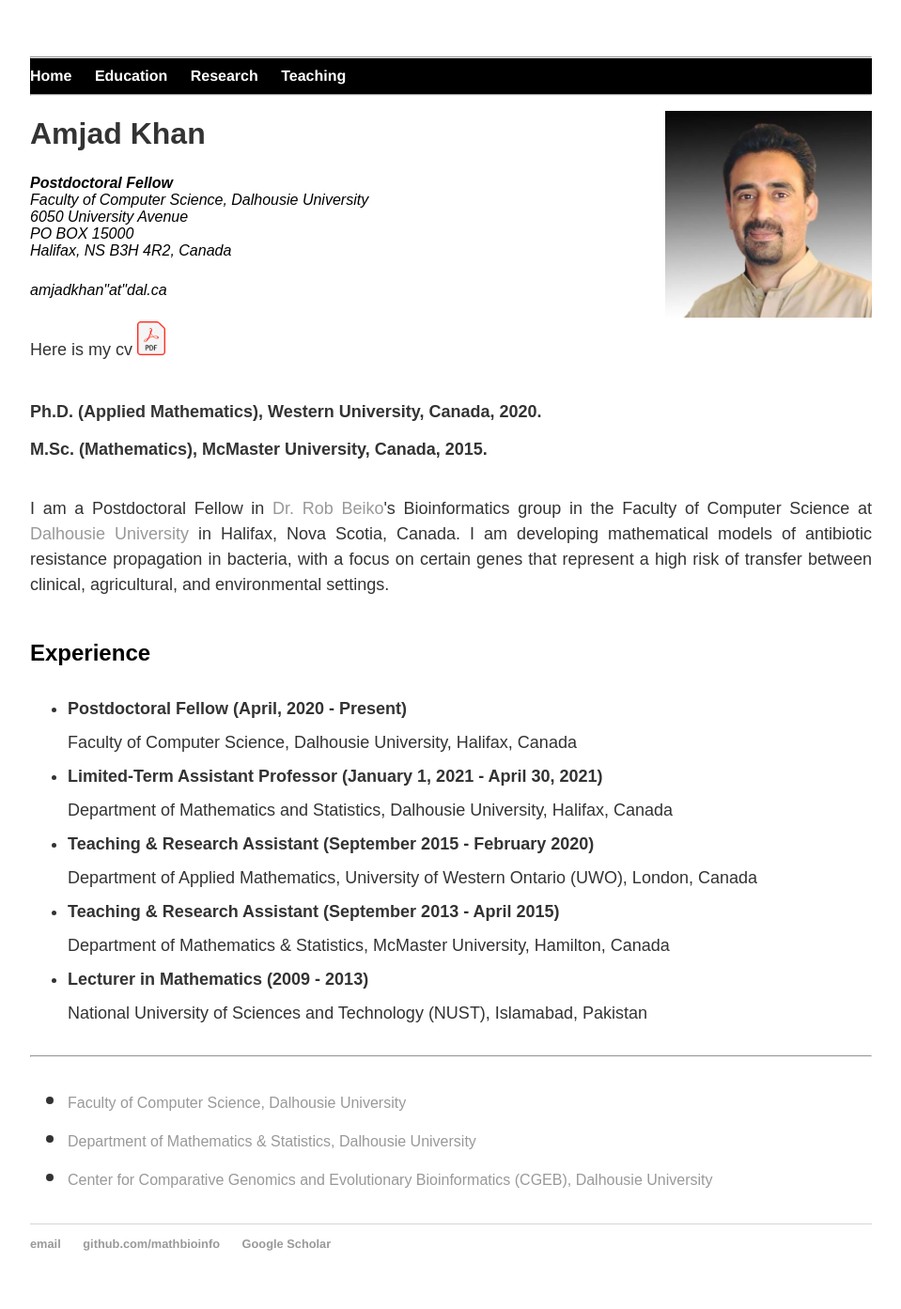
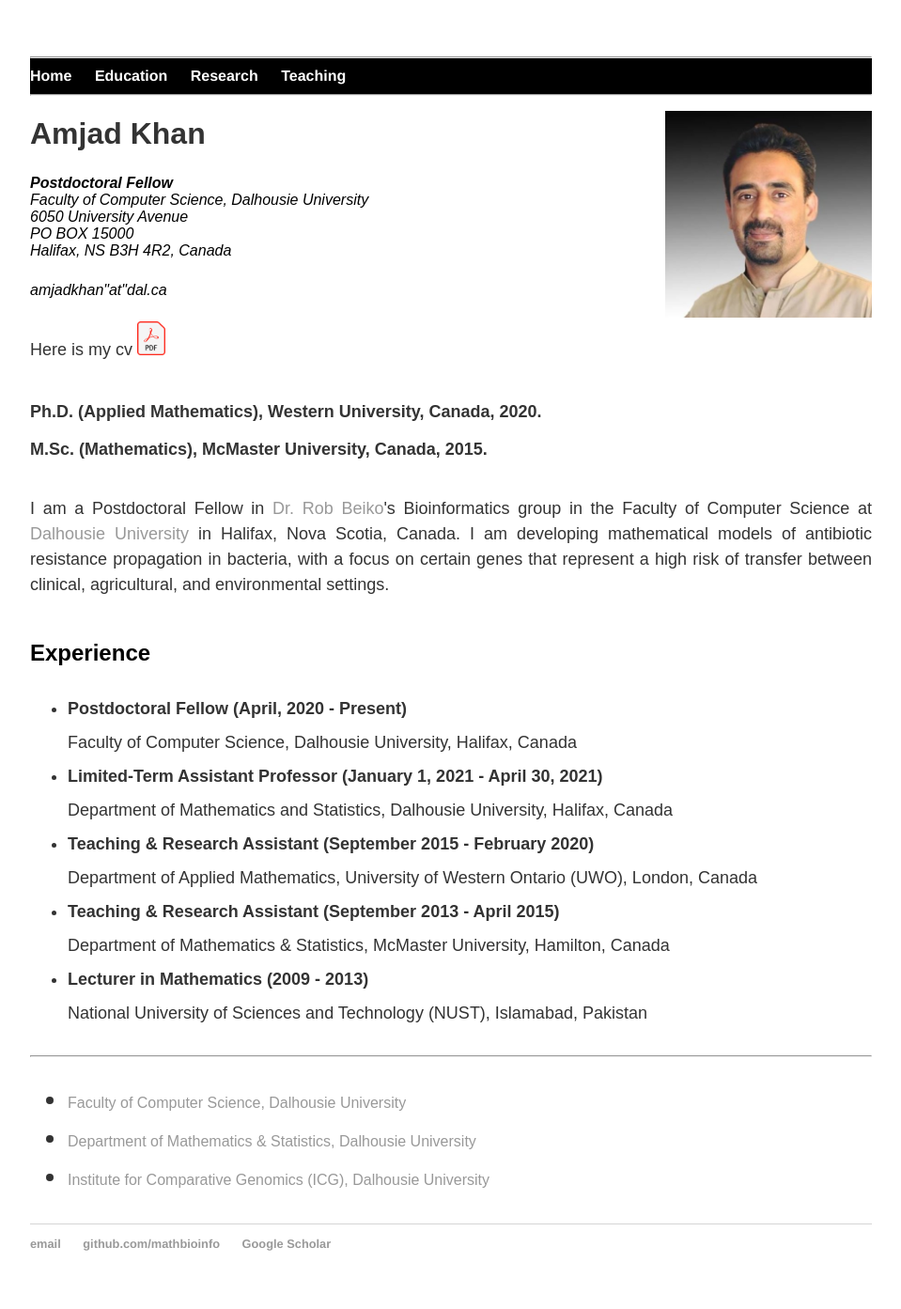
Before and after one commit to MathBioInfo/amjadkhan, a Jekyll site: the page index.html, which Jekyll copies as it is, in a window 1280 px wide. Shown: the whole page at 94% size, without its empty margins (160-1119 px from the left). Built offline with Jekyll 4.4.1, drawn with Linux system fonts in a browser that asks for light colours.

Commit message:
Update index.html

```diff
--- a/index.html
+++ b/index.html
@@ -76,7 +76,7 @@
 				</font><font color="#2a2a2a" size="3">
 				<li><a href="https://www.dal.ca/faculty/computerscience.html" target="_blank">Faculty of Computer Science, Dalhousie University</a></font><font color="#2a2a2a" size="3"></li>
 				<li><a href="https://www.dal.ca/faculty/science/math-stats.html" target="_blank">Department of Mathematics & Statistics, Dalhousie University</a></font><font color="#2a2a2a" size="3"></li>
-				<li><a href="http://cgeb.dal.ca/index.html" target="_blank">Center for Comparative Genomics and Evolutionary Bioinformatics (CGEB), Dalhousie University</a></font><font color="#2a2a2a" size="3"></li>
+				<li><a href="https://icgenomics.ca/" target="_blank"> Institute for Comparative Genomics (ICG), Dalhousie University</a></font><font color="#2a2a2a" size="3"></li>
 				</ul>
 		<footer>
     		<ul>
```
